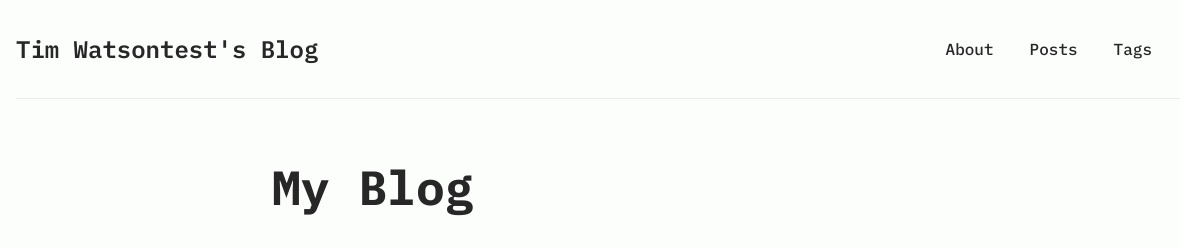
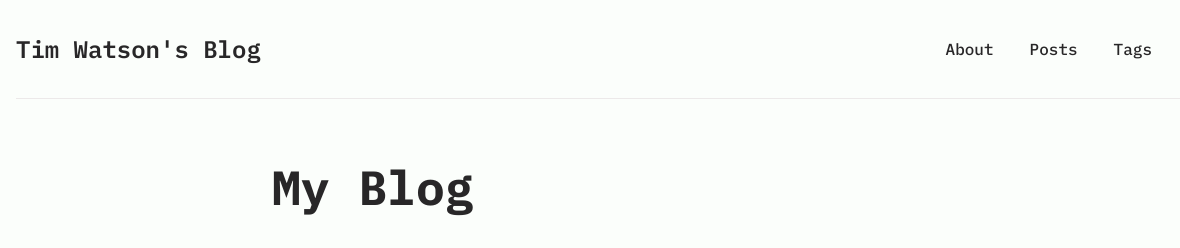
Before and after one commit to timrwwatson/tim-watson-dist, a plain HTML site: page index.html in a window 1280 px wide. Shown: the top 248 px of the page, 0-1180 px from the left. Drawn offline with Linux system fonts and the light colour scheme.

Commit message:
undo test

```diff
--- a/index.html
+++ b/index.html
@@ -45,7 +45,7 @@
   <div class="nav-container astro-3EF6KSR2">
     <div class="top-nav-wrap astro-3EF6KSR2">
       <a href="/" class="logo astro-3EF6KSR2">
-        Tim Watsontest&#39;s Blog
+        Tim Watson&#39;s Blog
       </a>
       <nav id="nav-menu" class="astro-3EF6KSR2">
         <button class="hamburger-menu focus-outline astro-3EF6KSR2" aria-label="Open Menu" aria-expanded="false" aria-controls="menu-items">
```
